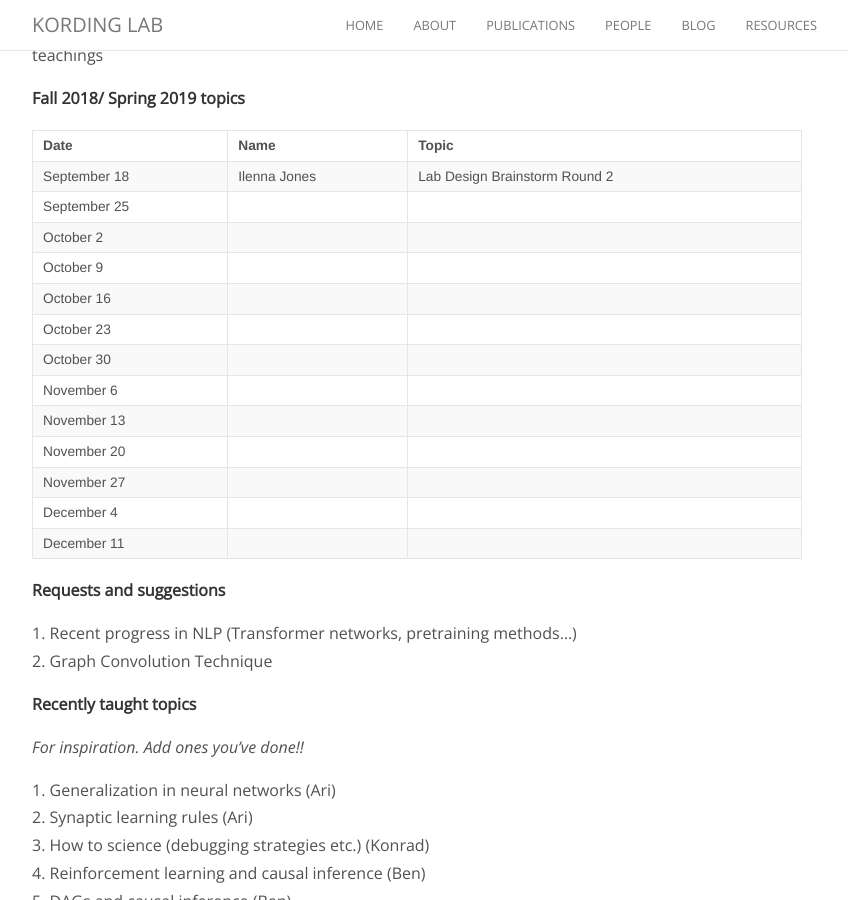
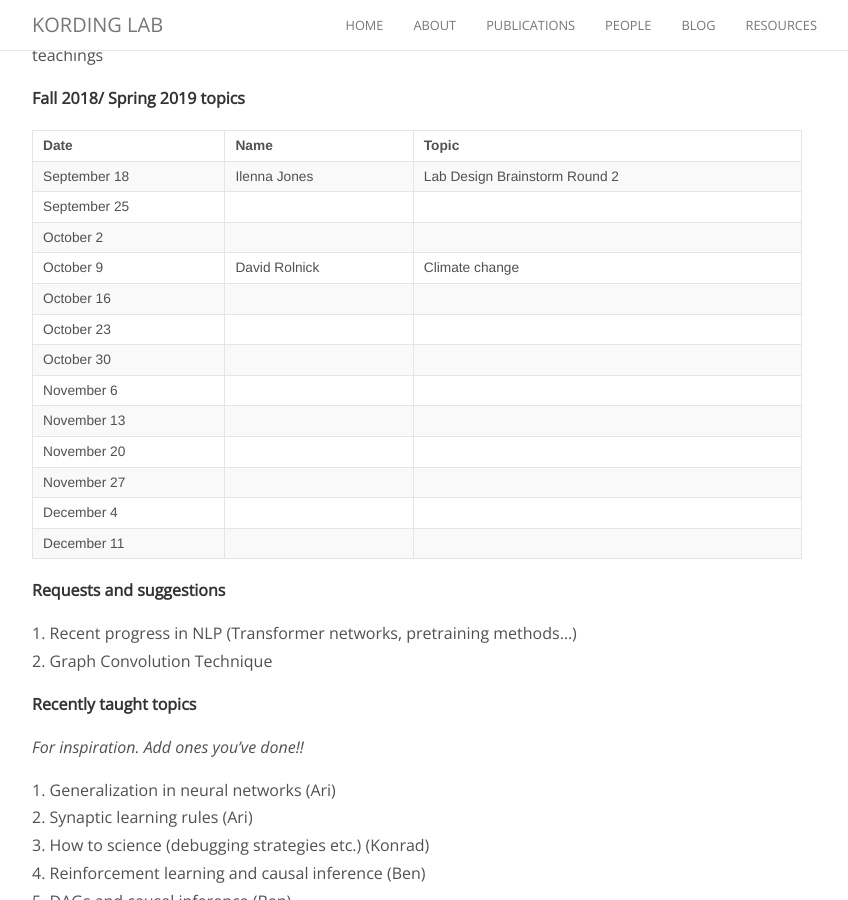
Before and after one commit to KordingLab/KordingLab.github.io, a Jekyll site: the page built from _posts/2018-08-29-upcoming-lab-teaching.md, in a window 1280 px wide and 900 px high, scrolled down 361 px. Shown: the whole window, without its empty margins (223-1071 px from the left). Built offline with Jekyll 4.4.1, drawn with Linux system fonts in a browser that asks for light colours; nearby versions of some CDN libraries; comment, search, counter and statistics services are not loaded.

Commit message:
Update lab teachings

```diff
--- a/_posts/2018-08-29-upcoming-lab-teaching.md
+++ b/_posts/2018-08-29-upcoming-lab-teaching.md
@@ -20,7 +20,7 @@ Get on the listserve for announcements: https://groups.google.com/forum/#!forum/
 |September 18| Ilenna Jones|Lab Design Brainstorm Round 2|
 |September 25|||
 |October 2|||
-|October 9|||
+|October 9|David Rolnick|Climate change|
 |October 16|||
 |October 23|||
 |October 30|||
```
